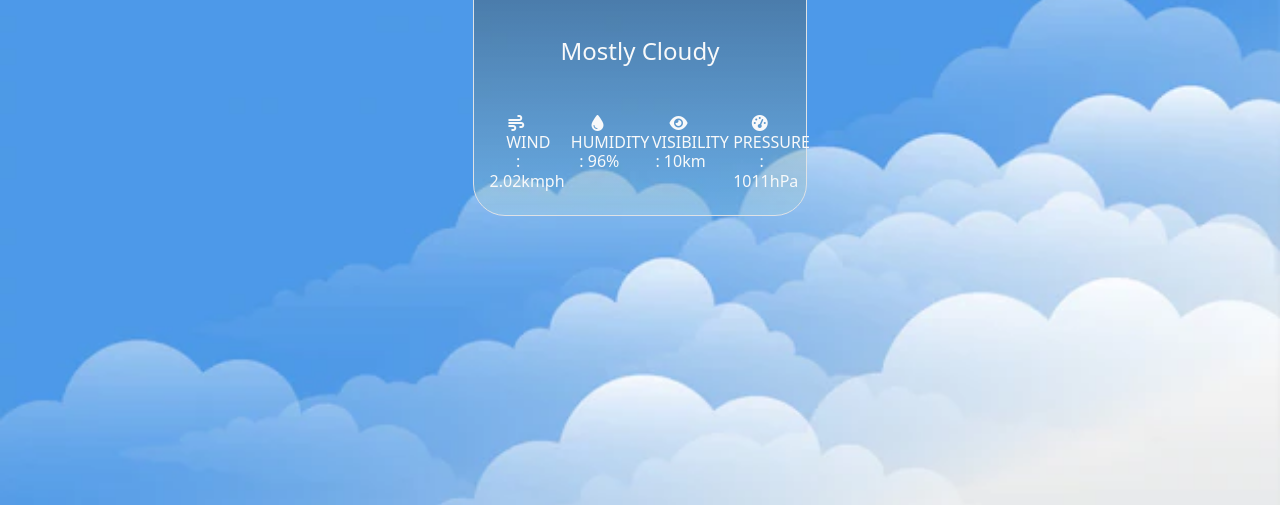
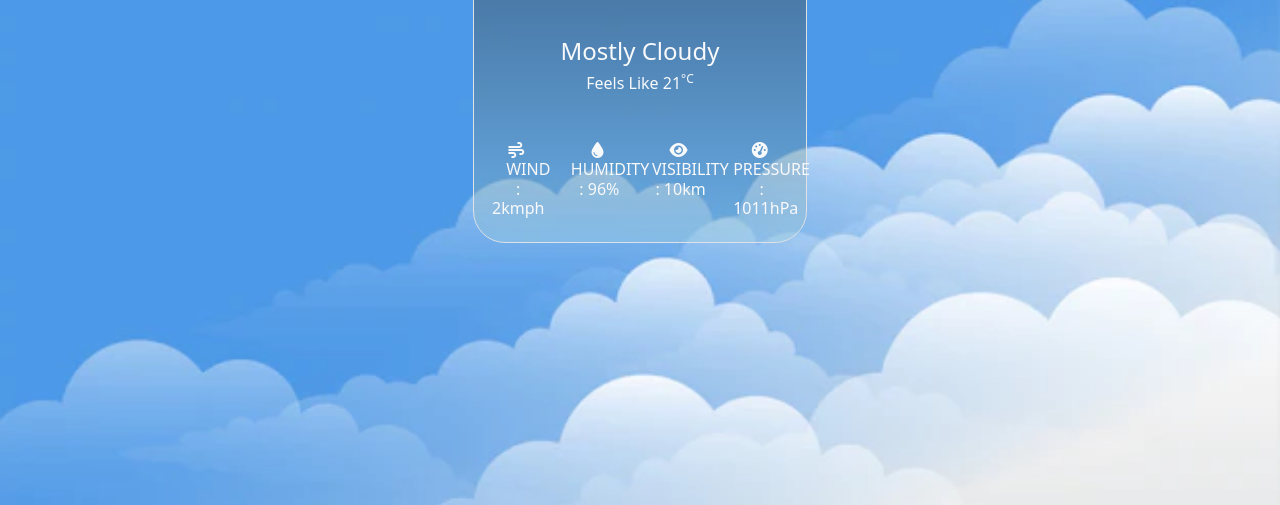
Before and after one commit to farsana-fr/weatherApp, a plain HTML site: page index.html in a window 1280 px wide. Shown: the part 295-800 px from the top of the page. Drawn offline with nearby package versions, Linux system fonts and the light colour scheme.

Commit message:
Updated Default Content

```diff
--- a/index.html
+++ b/index.html
@@ -36,10 +36,10 @@
 
             <div class="today container border text-center rounded-5 p-3 mt-2">
                 <img src="http://openweathermap.org/img/wn/10d@4x.png" alt="showWeather" class="w-25">
-                <h1 class=" mt-3 fs-1 fw-bold">20<sup>°C</sup><h6 class=" mt-5 fs-4">Mostly Cloudy</h6></h1>
+                <h1 class=" mt-3 fs-1 fw-bold">20<sup>°C</sup><h6 class=" mt-5 fs-4">Mostly Cloudy</h6><h6>Feels Like 21<sup>°C</sup></h6></h1>
 
                 <div class="row mt-5">
-                    <h6 class="col-lg-3 col-md-3 col-sm-3"><i class="fa-solid fa-wind me-1"></i>&nbsp;&nbsp;&nbsp;&nbsp;WIND&nbsp; : 2.02kmph</h6>
+                    <h6 class="col-lg-3 col-md-3 col-sm-3"><i class="fa-solid fa-wind me-1"></i>&nbsp;&nbsp;&nbsp;&nbsp;WIND&nbsp; : 2kmph</h6>
                     <h6 class="col-lg-3 col-md-3 col-sm-3"><i class="fa-solid fa-droplet me-1"></i>HUMIDITY : 96%</h6>
                     <h6 class="col-lg-3 col-md-3 col-sm-3"><i class="fa-solid fa-eye me-1"></i>VISIBILITY : 10km</h6>
                     <h6 class="col-lg-3 col-md-3 col-sm-3"><i class="fa-solid fa-gauge-high me-1"></i>PRESSURE : 1011hPa</h6>
```
